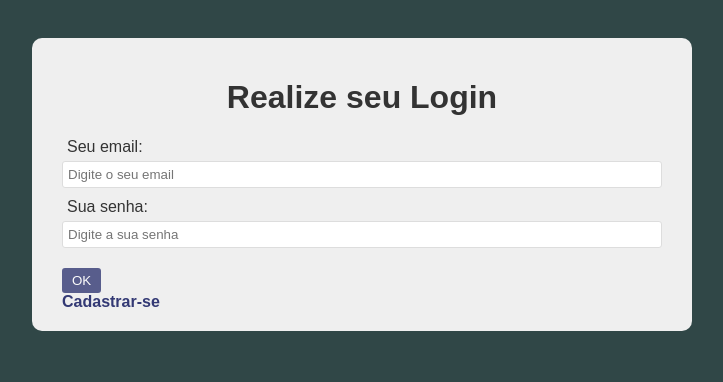
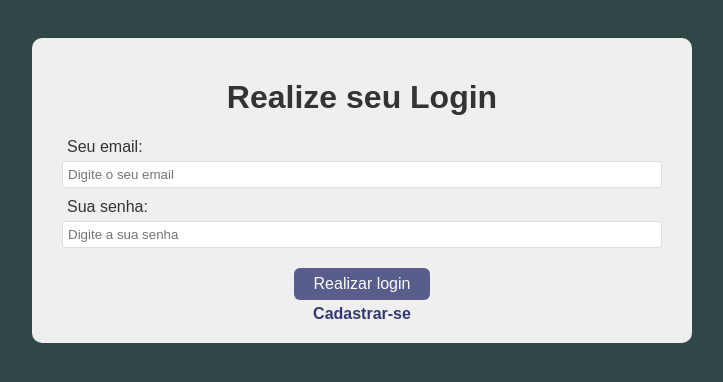
Before and after one commit to Iagohss/CodexPS20232Grupo4, a React (Vite) app in the folder client/: page / in a window 1280 px wide. Shown: the top 382 px of the page, without its empty margins (278-1001 px from the left). Built offline with nearby package versions, Linux system fonts and the light colour scheme.

Commit message:
feat: centraliza botões e links das telas de login e cadastro

```diff
--- a/client/src/App.css
+++ b/client/src/App.css
@@ -113,12 +113,24 @@ label {
 }
 
 
-.login-form .link-cadastro {
+.login-form .link-cadastro, .cadastro-form .link-login{
   color:#333974;
   text-decoration:none;
   font-weight: bold;
+  display: block;
+  text-align: center;
 }
 
-.login-form .link-cadastro:hover {
+.login-form .link-cadastro:hover, .cadastro-form .link-login:hover {
   text-decoration:underline;
 }
+
+.login-form button, .cadastro-form button{
+  display: block;
+  margin: 0 auto;
+  margin-bottom: 5px;
+  margin-top: 5px;
+  padding: 7px 20px;
+  font-size: 16px;
+  border-radius: 6px;
+}
--- a/client/src/components/UI/Autenticacao/Cadastro.tsx
+++ b/client/src/components/UI/Autenticacao/Cadastro.tsx
@@ -35,7 +35,6 @@ const Cadastro = () => {
         setSenha("");
       }
   };
-
 
   return (
     <div className="cadastro-form" onSubmit={handleSubmit}>
@@ -97,7 +96,7 @@ const Cadastro = () => {
             />
             <button type='submit'>Cadastrar novo usuário</button>
         </form>
-        <Link className="link-cadastro" to="/"> Já possui uma conta </Link>
+        <Link className="link-login" to="/"> Já possui uma conta </Link>
     </div>
   )
 }
--- a/client/src/components/UI/Autenticacao/Login.tsx
+++ b/client/src/components/UI/Autenticacao/Login.tsx
@@ -54,7 +54,7 @@ const Login = () => {
               ? "Email e senha incorretos!"
               : ""
             }</p>
-            <button type='submit'>OK</button>
+            <button type='submit'>Realizar login</button>
         </form>
         <Link className="link-cadastro" to="/cadastro"> Cadastrar-se </Link>
     </div>
```
